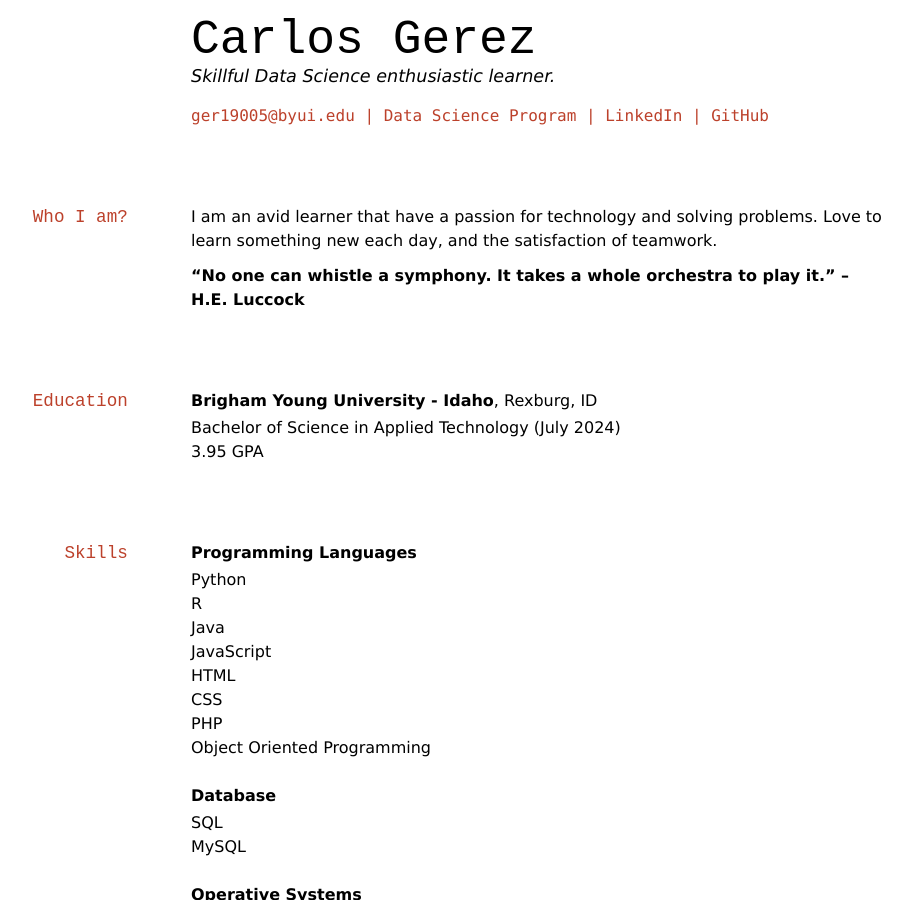
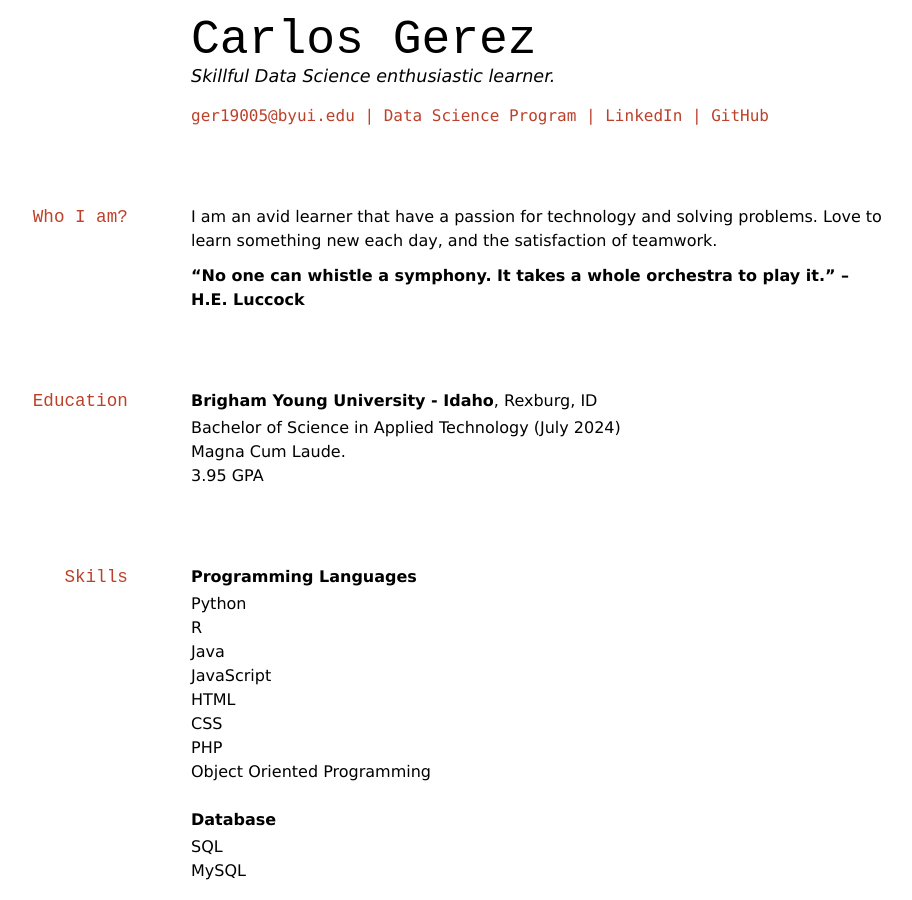
Before and after one commit to carlosdgerez/Gerez-Resume, a Jekyll site: the page built from docs/index.md, in a window 1280 px wide and 900 px high. Shown: the whole window, without its empty margins (141-1053 px from the left). Built offline with Jekyll 4.4.1, drawn with Linux system fonts in a browser that asks for light colours.

Commit message:
Update index.md magna cum

```diff
--- a/docs/index.md
+++ b/docs/index.md
@@ -24,6 +24,7 @@ Love to learn something new each day, and the satisfaction of teamwork.
 __Brigham Young University - Idaho__, Rexburg, ID
 
 -  Bachelor of Science in Applied Technology (July 2024)
+-  Magna Cum Laude.
 -  3.95 GPA
 
 
```
